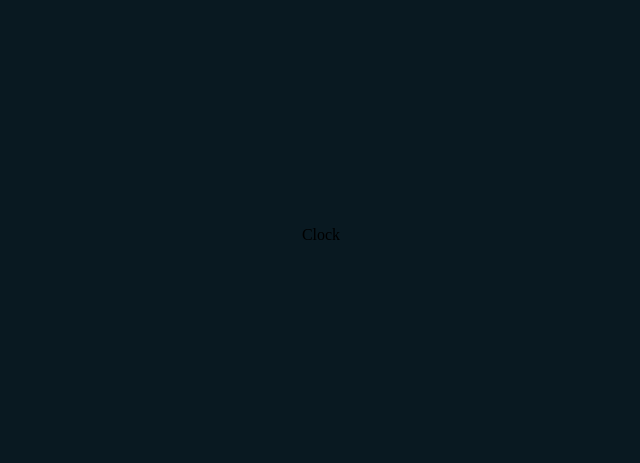
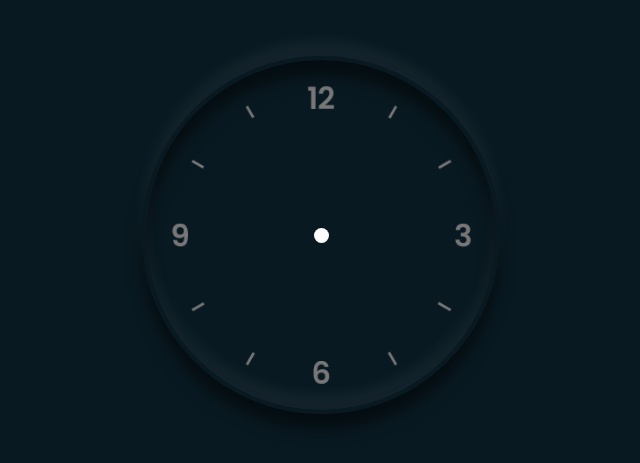
Before and after one commit to kofatol/clock, a React (Create React App) app: page / in a window 1280 px wide. Shown: the part 173-636 px from the top of the page, without its empty margins (319-959 px from the left). Built offline with nearby package versions, Linux system fonts and the light colour scheme.

Commit message:
Hour component and all it's files created

```diff
--- a/src/components/Clock/Clock.tsx
+++ b/src/components/Clock/Clock.tsx
@@ -1,8 +1,13 @@
 import React from "react";
+import Hour from "../Hour";
 import "./Clock.scss";
 
 const Clock: React.FC = () => {
-  return <div className="clock">Clock</div>
+  return (
+    <div className="Clock">
+      <Hour />
+    </div>
+  );
 };
 
 export default Clock;
--- /dev/null
+++ b/src/components/Hour/Hour.tsx
@@ -0,0 +1,12 @@
+import React from "react";
+import "./Hour.scss";
+
+const Hour: React.FC = () => {
+  return (
+  <div className="Hour">
+    <div className="Hour__hr" id="hr"></div>
+  </div>
+  )
+};
+
+export default Hour;
--- /dev/null
+++ b/src/components/Hour/package.json
@@ -0,0 +1,3 @@
+{
+  "main": "Hour.tsx"
+}
```
Also changed, not shown: src/components/Hour/Hour.scss (added).
